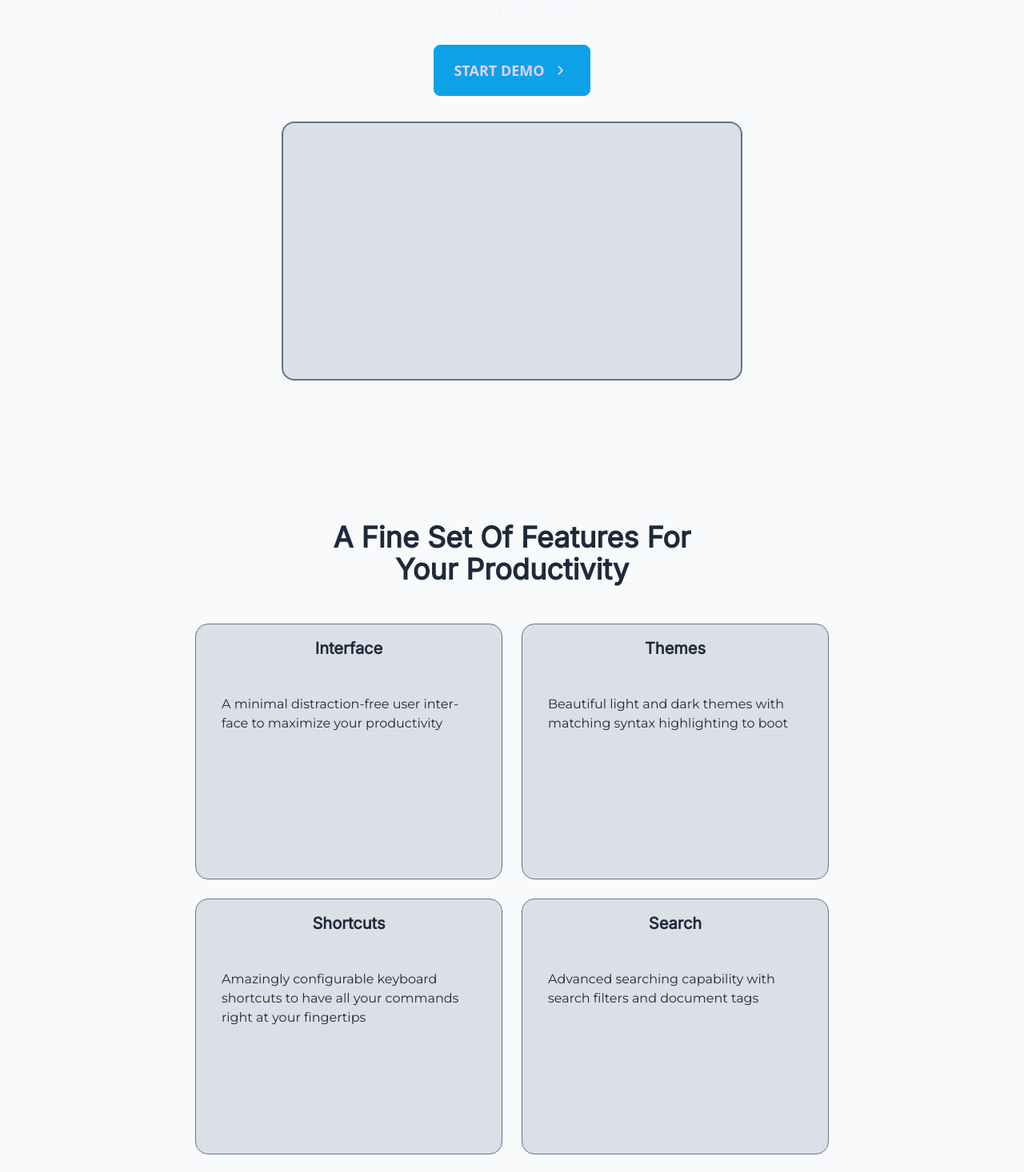
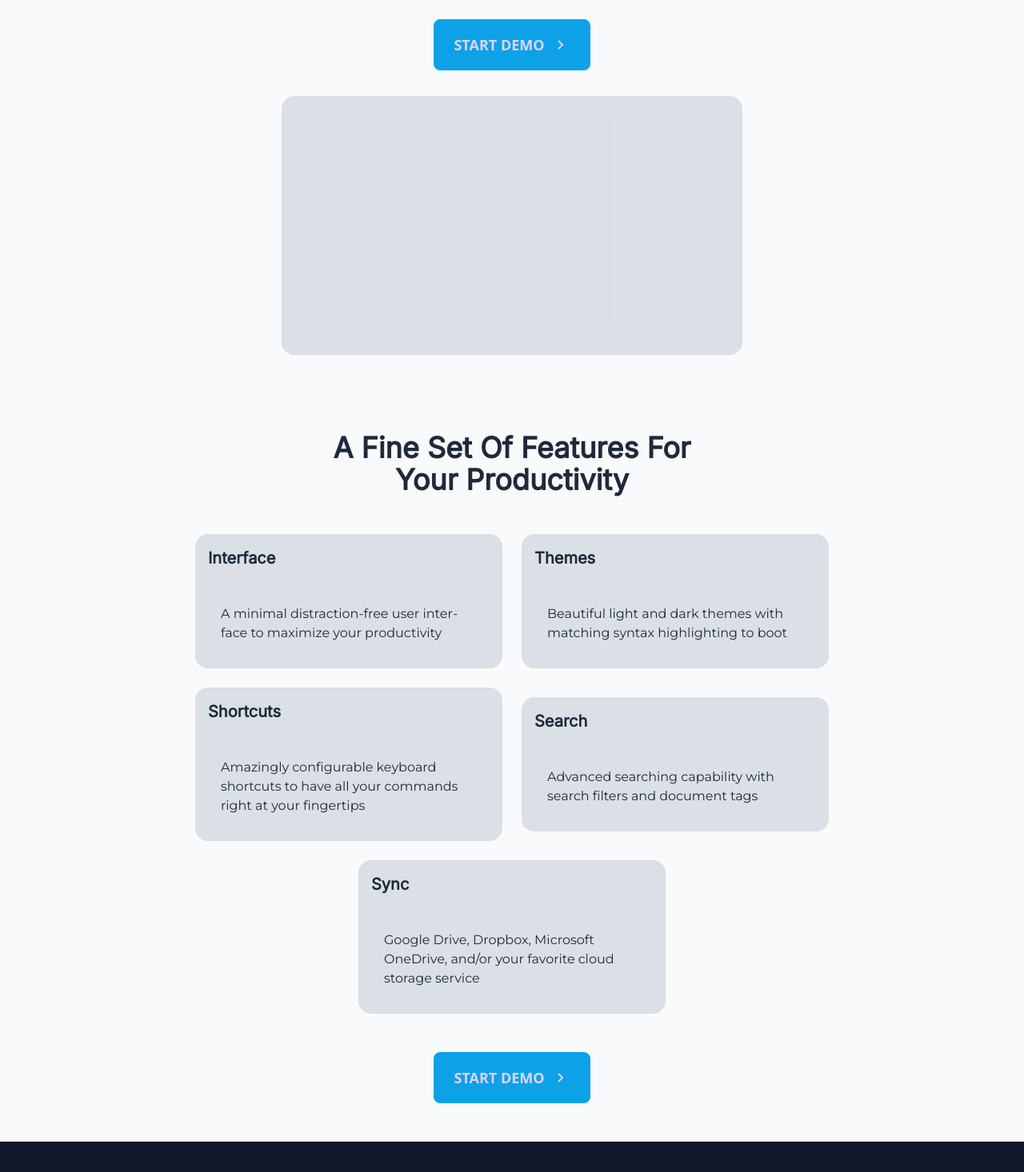
Before and after one commit to matovius/hashtype, a SvelteKit app: page / in a window 1280 px wide. Shown: the part 360-1826 px from the top of the page at 80% size. Built offline with nearby package versions, Linux system fonts and the light colour scheme; a web font is replaced by a local one.

Commit message:
Edit features section

```diff
--- a/src/routes/+page.svelte
+++ b/src/routes/+page.svelte
@@ -49,7 +49,7 @@
   <main class="flex flex-col justify-center">
     <section
       id="hero-section"
-      class="text-slate-100 w-full h-full p-20 flex flex-col justify-start items-center gap-10 relative"
+      class="w-full h-full px-6 py-12 flex flex-col justify-start items-center gap-10 relative"
     >
       <div class="w-full max-w-5xl flex flex-col items-center gap-8 pt-20">
         <div
@@ -71,14 +71,14 @@
           />
         </div>
         <div
-          class="transition w-full min-w-[320px] max-w-xl aspect-video border-2 border-slate-500 bg-slate-500/20 rounded-2xl overflow-hidden hover:scale-110"
+          class="transition w-full min-w-[320px] max-w-xl aspect-video bg-slate-500/20 rounded-2xl overflow-hidden"
           title="Hero image goes here"
         />
       </div>
     </section>
     <section
       id="features"
-      class="w-full px-6 py-24 flex justify-center items-center"
+      class="w-full px-6 py-12 flex justify-center items-center"
     >
       <div class="w-full h-full max-w-5xl flex flex-col items-center gap-6">
         <div class="text-center max-w-lg">
@@ -90,9 +90,9 @@
         >
           {#each features as feature}
             <article
-              class="card card-normal card-bordered border-slate-500 min-w-min w-full max-w-sm min-h-[320px] bg-slate-500/20"
+              class="card card-normal min-w-min w-full max-w-sm bg-slate-500/20"
             >
-              <div class="card-title pt-4 px-4 justify-center">
+              <div class="card-title pt-4 px-4">
                 <Text as="h5">{feature.name}</Text>
               </div>
               <div class="card-body">
@@ -101,6 +101,13 @@
             </article>
           {/each}
         </div>
+        <LinkButton
+          link="/demo"
+          textLabel="Start Demo"
+          endIcon="chevron_right"
+          variant="primary"
+          size="large"
+        />
       </div>
     </section>
   </main>
```
